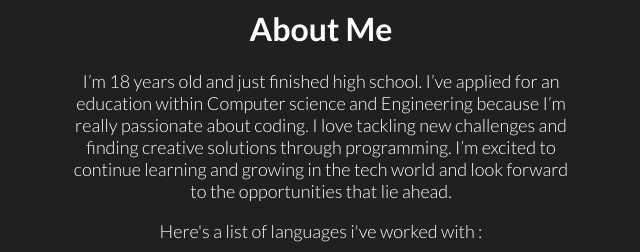
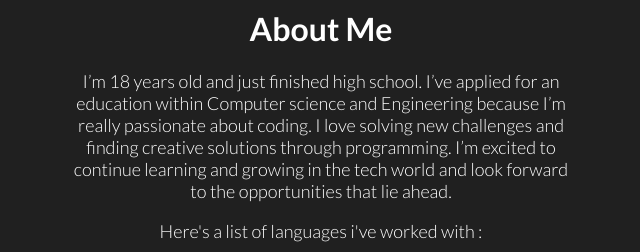
Before and after one commit to Awardxz/portfolio, a plain HTML site: page index.html in a window 1280 px wide. Shown: the part 408-660 px from the top of the page, 319-959 px from the left. Drawn offline with nearby package versions, Linux system fonts and the light colour scheme.

Commit message:
'minor changes'

```diff
--- a/index.html
+++ b/index.html
@@ -31,7 +31,7 @@
     <div class="OutsideContainer1">
       <div class="container1">
         <div class="text"><h1>About Me</h1>
-          <p class="fontFix">I’m 18 years old and just finished high school. I’ve applied for an education within Computer science and Engineering because I’m really passionate about coding. I love tackling new challenges and finding creative solutions through programming. I’m excited to continue learning and growing in the tech world and look forward to the opportunities that lie ahead.</p>
+          <p class="fontFix">I’m 18 years old and just finished high school. I’ve applied for an education within Computer science and Engineering because I’m really passionate about coding. I love solving new challenges and finding creative solutions through programming. I’m excited to continue learning and growing in the tech world and look forward to the opportunities that lie ahead.</p>
           <p class="fontFix">Here's a list of languages i've worked with :</p>
           <a class="lua LangLink" href="https://lua.org/"><i class="devicon-lua-plain-wordmark devicon colored"></i></a>
           <a class="javascript LangLink" href="https://www.javascript.com/"><i class="devicon-javascript-plain-wordmark devicon colored"></i></a>
```
